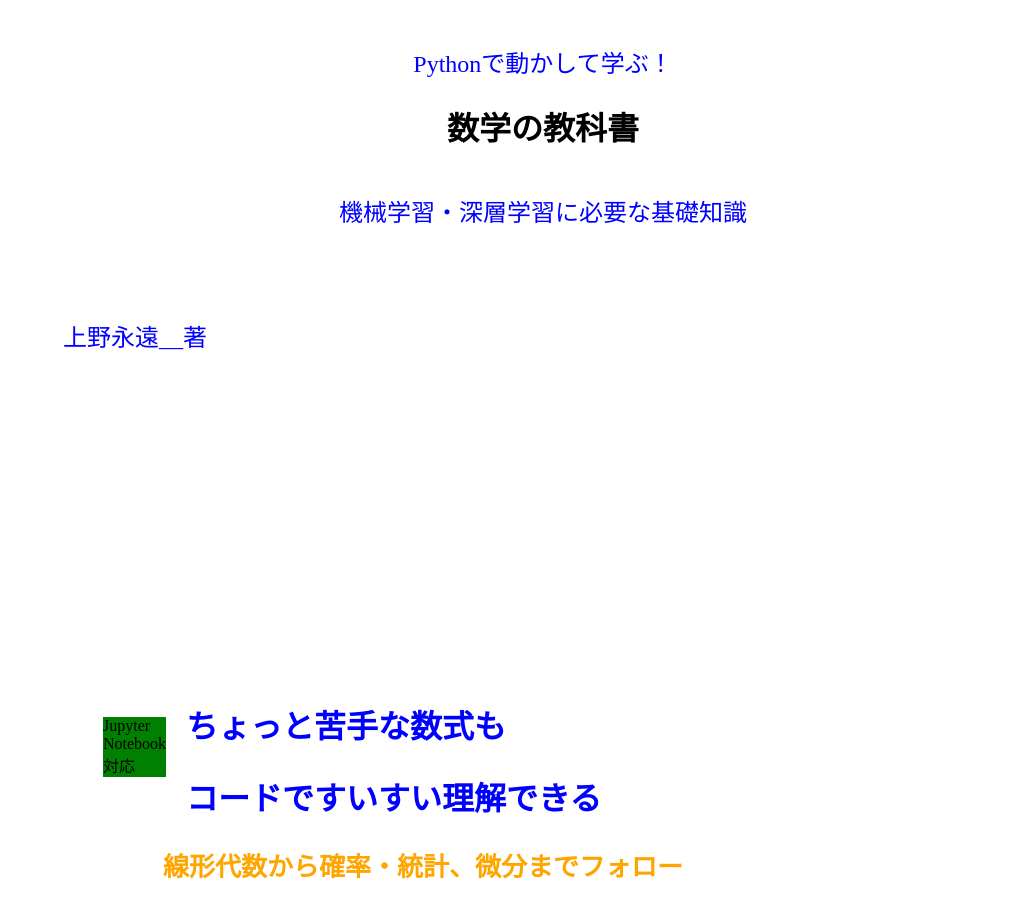
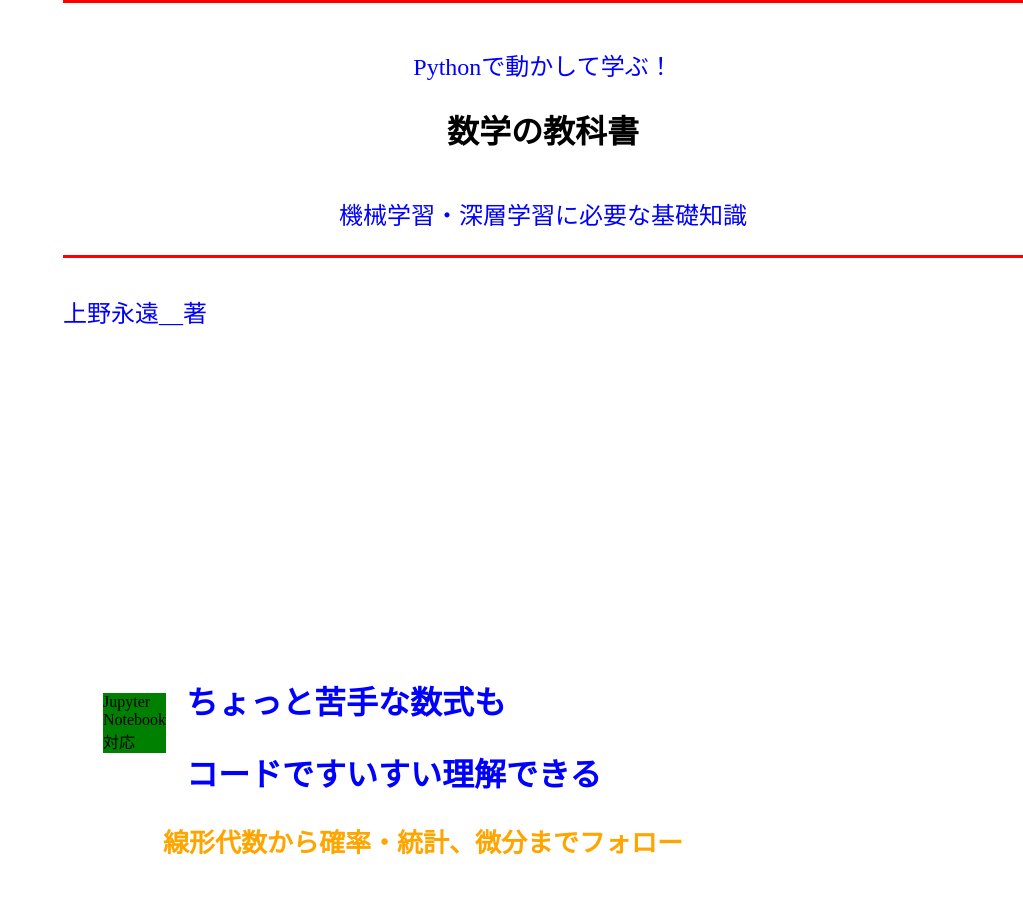
Before and after one commit to guramira/forever, a plain HTML site: page index.html in a window 1280 px wide. Shown: the top 901 px of the page, without its empty margins (257-1280 px from the left). After the commit the page ends 877 px from the top, so only its background shows below. Drawn offline with Linux system fonts and the light colour scheme.

Commit message:
Update index.html

```diff
--- a/index.html
+++ b/index.html
@@ -8,7 +8,7 @@
 </head>
 <body>
   <div class="top-wrapper">
-    <div class="container">
+    <div class="top container">
       <p>Pythonで動かして学ぶ！</p>
       <h1>数学の教科書</h1>
       <p>機械学習・深層学習に必要な基礎知識</p>
```
